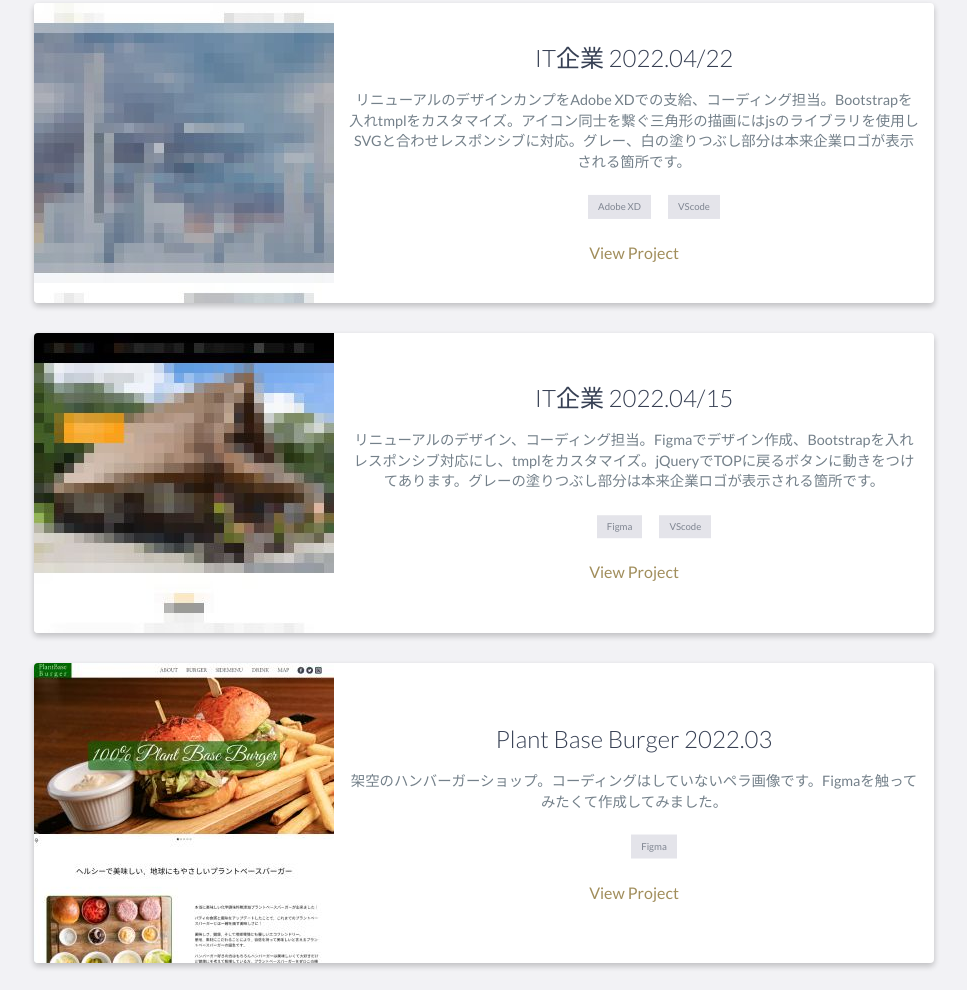
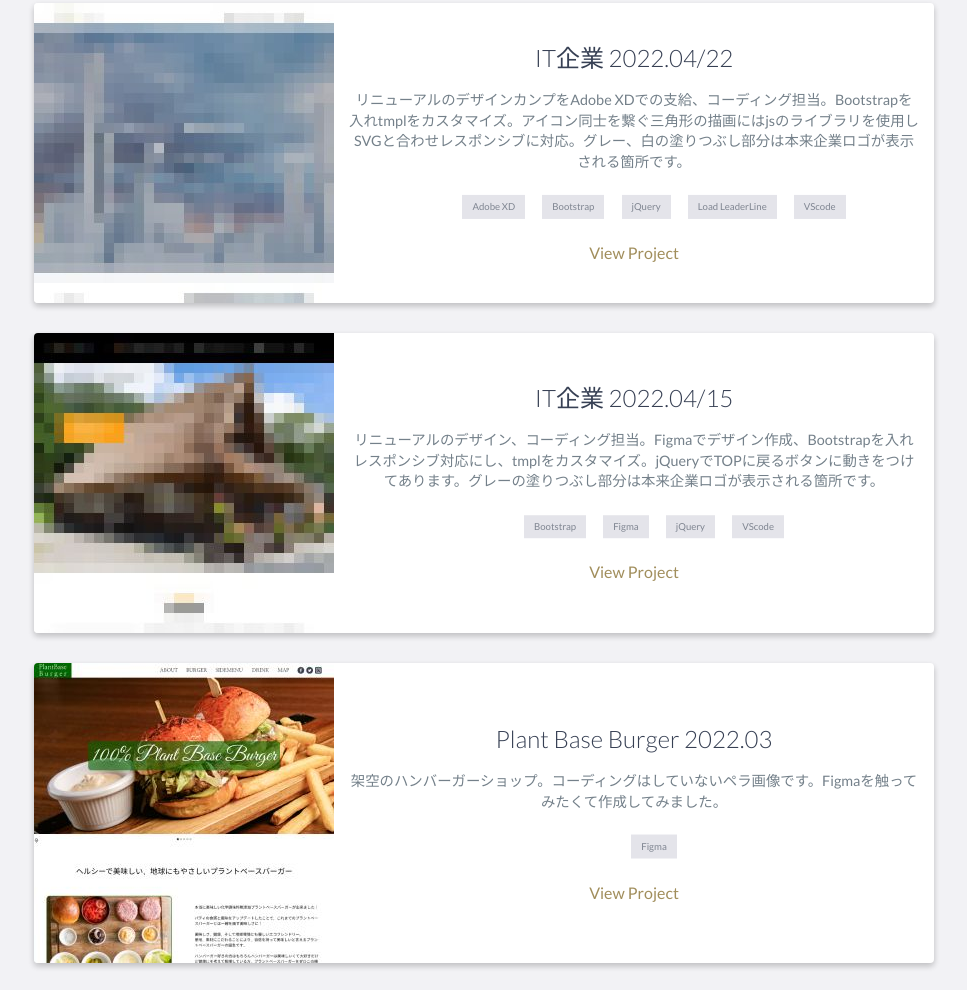
Before and after one commit to angeistory/portfolio, a website: page index.html in a window 1280 px wide. Shown: the part 1193-2183 px from the top of the page, without its empty margins (156-1123 px from the left). Drawn offline with nearby package versions, Linux system fonts and the light colour scheme.

Commit message:
使用ライブラリーを追記

```diff
--- a/index.html
+++ b/index.html
@@ -100,12 +100,16 @@
 					</div>
 					<!-- End .project-image -->
 					<div class="project-info">
-						<h3>IT企業  2022.04/22</h3>
+						<h3>IT企業 2022.04/22</h3>
 						<p>
-							リニューアルのデザインカンプをAdobe XDでの支給、コーディング担当。Bootstrapを入れtmplをカスタマイズ。アイコン同士を繋ぐ三角形の描画にはjsのライブラリを使用しSVGと合わせレスポンシブに対応。グレー、白の塗りつぶし部分は本来企業ロゴが表示される箇所です。
+							リニューアルのデザインカンプをAdobe
+							XDでの支給、コーディング担当。Bootstrapを入れtmplをカスタマイズ。アイコン同士を繋ぐ三角形の描画にはjsのライブラリを使用しSVGと合わせレスポンシブに対応。グレー、白の塗りつぶし部分は本来企業ロゴが表示される箇所です。
 						</p>
 						<ul class="tool">
 							<li>Adobe XD</li>
+							<li>Bootstrap</li>
+							<li>jQuery</li>
+							<li>Load LeaderLine</li>
 							<li>VScode</li>
 						</ul>
 						<a href="http://server666.html.xdomain.jp/network/" target=_blank rel="noopener">View
@@ -121,12 +125,14 @@
 					</div>
 					<!-- End .project-image -->
 					<div class="project-info">
-						<h3>IT企業  2022.04/15</h3>
+						<h3>IT企業 2022.04/15</h3>
 						<p>
 							リニューアルのデザイン、コーディング担当。Figmaでデザイン作成、Bootstrapを入れレスポンシブ対応にし、tmplをカスタマイズ。jQueryでTOPに戻るボタンに動きをつけてあります。グレーの塗りつぶし部分は本来企業ロゴが表示される箇所です。
 						</p>
 						<ul class="tool">
+							<li>Bootstrap</li>
 							<li>Figma</li>
+							<li>jQuery</li>
 							<li>VScode</li>
 						</ul>
 						<a href="http://server666.html.xdomain.jp/tech/" target=_blank rel="noopener">View Project</a>
```
